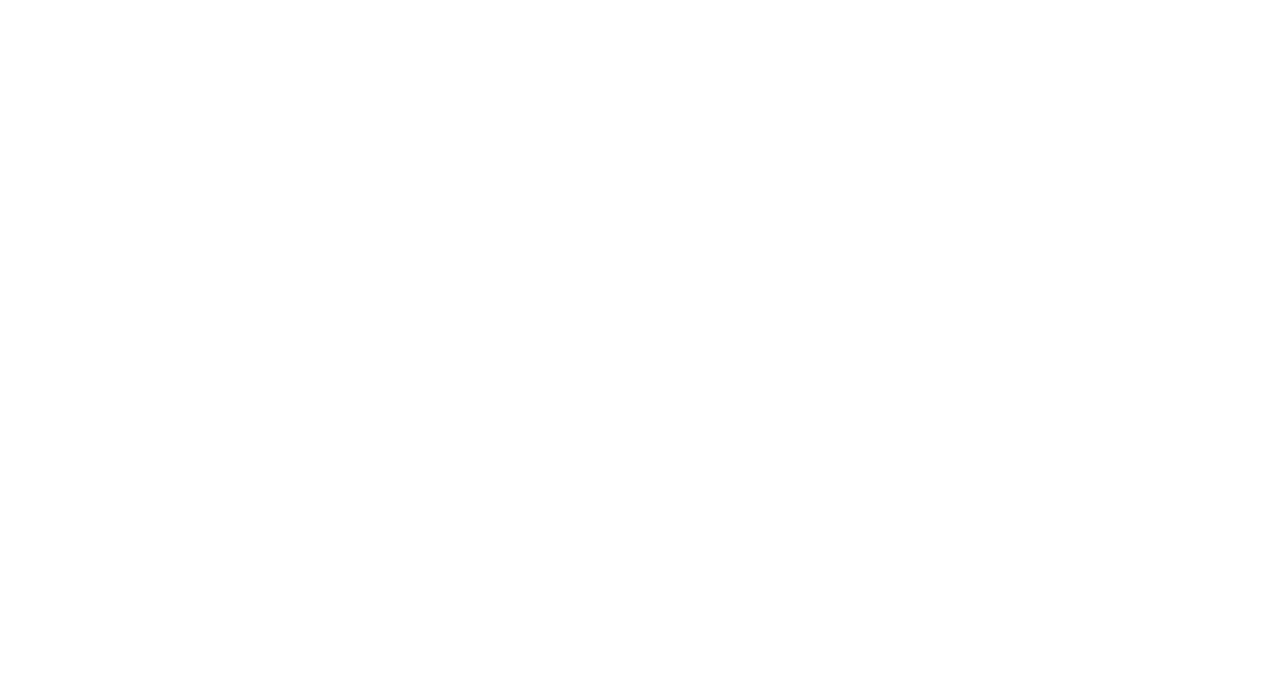
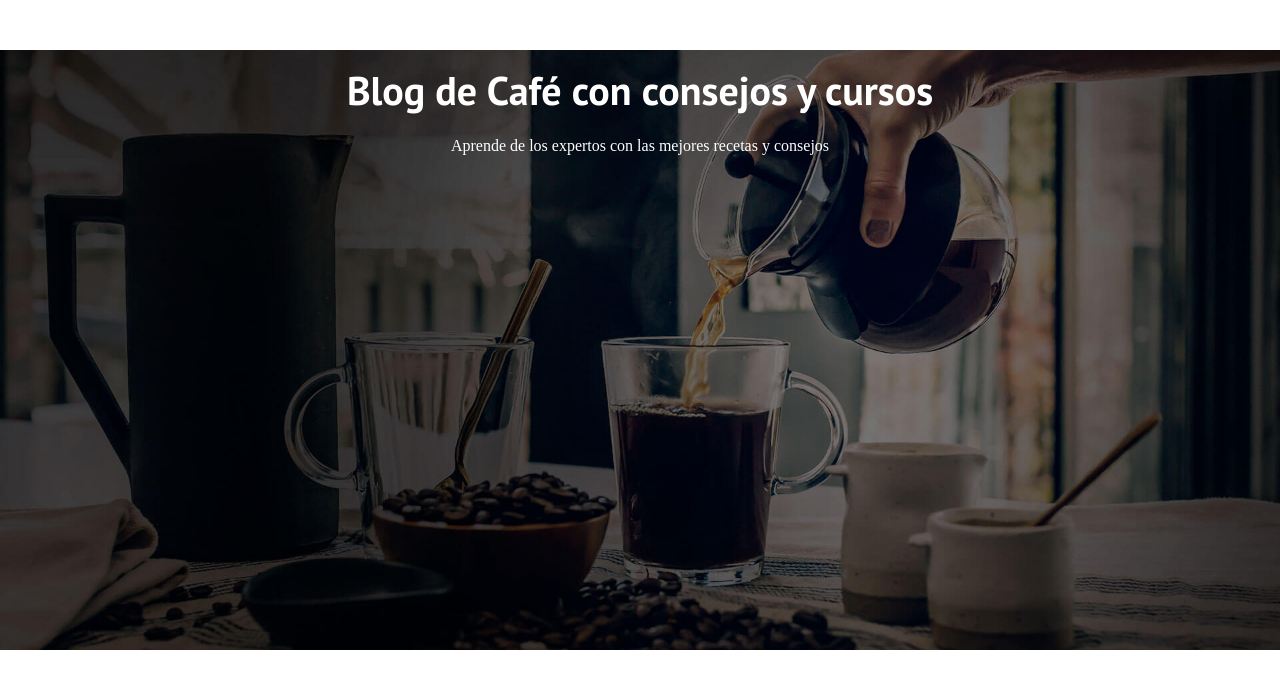
Before and after one commit to CarlosMRDronvicion/blogCafe, a plain HTML site: page index.html in a window 1280 px wide. Drawn offline with Linux system fonts and the light colour scheme.

Commit message:
Creacion del Header

```diff
--- a/css/style.css
+++ b/css/style.css
@@ -63,3 +63,18 @@ img{
 .centrar-texto{
     text-align: center;
 }
+
+
+/** HEADER **/
+.header{
+    background-image: url(../img/banner.jpg);
+    height: 60rem;
+    background-size: cover;
+    background-repeat: no-repeat;
+    background-position: center center;
+}
+.header__texto{
+    text-align: center;
+    color: var(--blanco);
+    margin-top: 5rem;
+}
--- a/index.html
+++ b/index.html
@@ -11,5 +11,13 @@
 </head>
 <body>
 
+    <header class="header">
+
+        <div class="header__texto">
+            <h2 class="no-margin">Blog de Café con consejos y cursos</h2>
+            <p class="no-margin">Aprende de los expertos con las mejores recetas y consejos</p>
+        </div>
+    </header>
+
 </body>
 </html>
```
